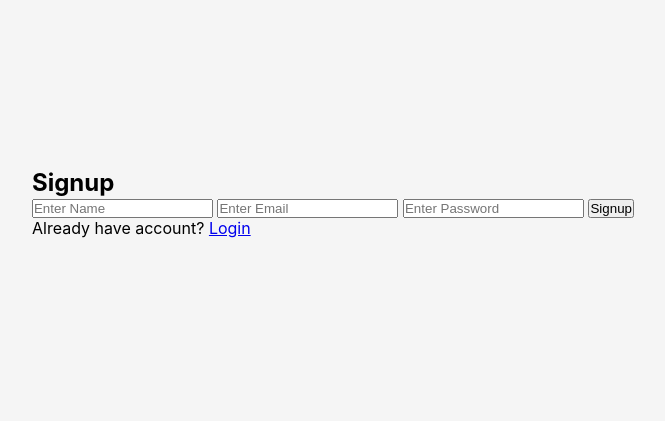
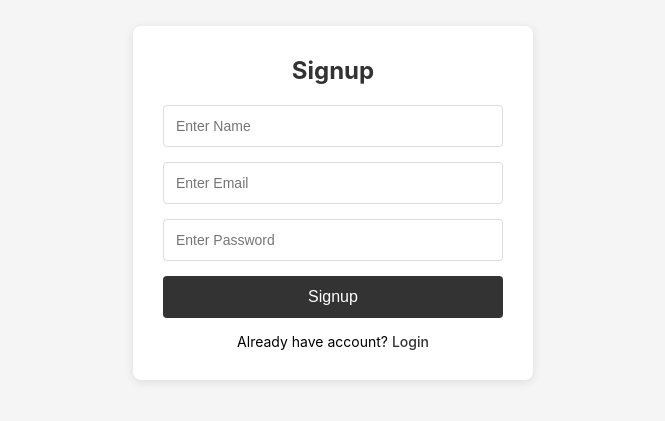
Before and after one commit to gurpreetsingh269/ToDo-List, a plain HTML site: page signup.html in a window 1280 px wide. Shown: the part 197-618 px from the top of the page, without its empty margins (307-972 px from the left). Drawn offline with Linux system fonts and the light colour scheme.

Commit message:
Refactor style.css for improved structure and readability

```diff
--- a/style.css
+++ b/style.css
@@ -238,3 +238,95 @@ body {
         padding: 15px 20px;
     }
 }
+
+
+
+/* ================= LOGIN & SIGNUP ================= */
+
+.auth-container {
+    width: 100%;
+    max-width: 400px;
+    margin: auto;
+}
+
+.auth-box {
+    background: white;
+    padding: 30px;
+    border-radius: 8px;
+    box-shadow: 0 2px 10px rgba(0,0,0,0.1);
+}
+
+.auth-box h2 {
+    text-align: center;
+    margin-bottom: 20px;
+    color: #333;
+}
+
+.auth-input {
+    width: 100%;
+    padding: 12px;
+    margin-bottom: 15px;
+    border: 1px solid #ddd;
+    border-radius: 4px;
+    font-size: 14px;
+    outline: none;
+}
+
+.auth-input:focus {
+    border-color: #333;
+}
+
+.auth-btn {
+    width: 100%;
+    padding: 12px;
+    background: #333;
+    color: white;
+    border: none;
+    border-radius: 4px;
+    font-size: 16px;
+    cursor: pointer;
+}
+
+.auth-btn:hover {
+    background: #555;
+}
+
+.auth-link {
+    text-align: center;
+    margin-top: 15px;
+    font-size: 14px;
+}
+
+.auth-link a {
+    color: #333;
+    text-decoration: none;
+    font-weight: 500;
+}
+
+.auth-link a:hover {
+    text-decoration: underline;
+}
+
+/* ===== NAVBAR ===== */
+
+.navbar {
+    display: flex;
+    justify-content: space-between;
+    align-items: center;
+    background: #333;
+    color: white;
+    padding: 15px 20px;
+}
+
+.logout-btn {
+    padding: 6px 12px;
+    background: white;
+    color: #333;
+    border: none;
+    border-radius: 4px;
+    cursor: pointer;
+}
+
+.logout-btn:hover {
+    background: #ddd;
+}
```
